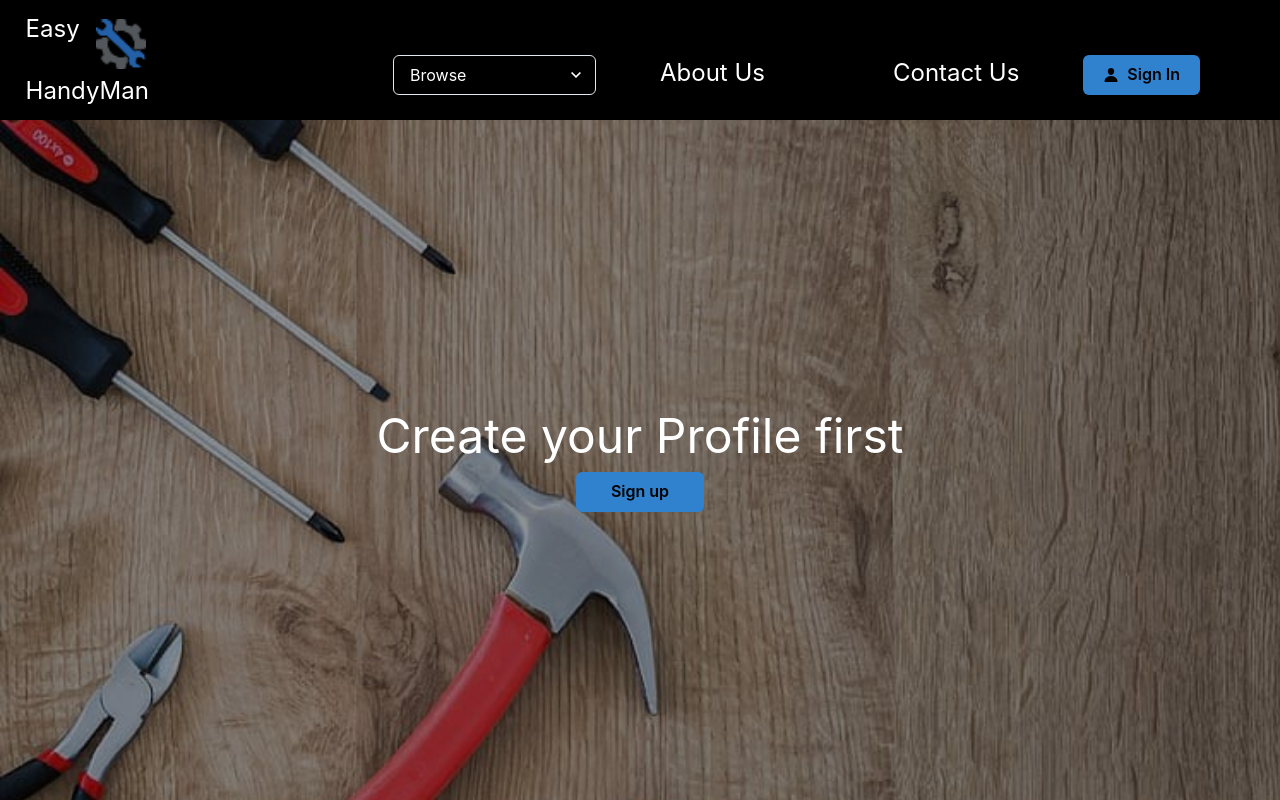
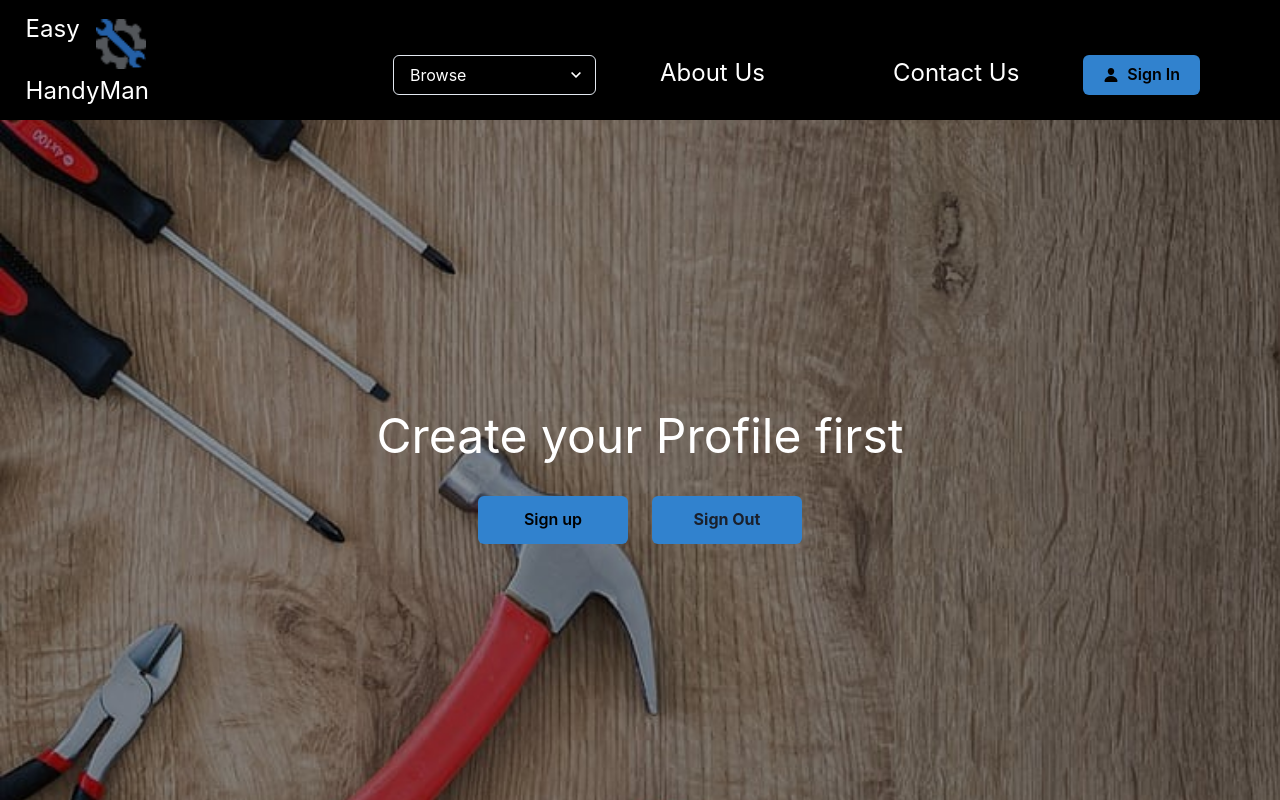
Before and after one commit to jeisper/handyman, a React (Create React App) app: page /profile in a window 1280 px wide. Shown: the top 800 px of the page. Built offline with nearby package versions, Linux system fonts and the light colour scheme; no server answers.

Commit message:
fixed problem on profile page

```diff
--- a/src/pages/form/ProfileData.js
+++ b/src/pages/form/ProfileData.js
@@ -106,7 +106,7 @@ function ProfileData({ formData, updateFormData, goBack, goNext }) {
       </Flex>
       <Flex justify="center">
         <Button
-          bg="blue.400"
+          bg="blue.500"
           m="2vw"
           fontSize="3vh"
           alignContent="left"
@@ -118,7 +118,7 @@ function ProfileData({ formData, updateFormData, goBack, goNext }) {
 
         <IconButton
           m="2vw"
-          bg="blue.400"
+          bg="blue.500"
           onClick={() => {
             if (checkValidInput()) {
               goNext();
--- a/src/pages/form/Skills.js
+++ b/src/pages/form/Skills.js
@@ -53,11 +53,11 @@ function Skills({ formData, updateFormData, goBack, goNext }) {
         Add Skill
       </Button>
       <Flex justify="center">
-        <IconButton placeContent="left" m="2vw" bg="blue.400" onClick={goBack}>
+        <IconButton placeContent="left" m="2vw" bg="blue.500" onClick={goBack}>
           <TiArrowLeftOutline fontSize="5vh" />
         </IconButton>
         <Spacer />
-        <IconButton placeContent="right" m="2vw" bg="blue.400" onClick={goNext}>
+        <IconButton placeContent="right" m="2vw" bg="blue.500" onClick={goNext}>
           <TiArrowRightOutline fontSize="35px" />
         </IconButton>
       </Flex>
--- a/src/pages/form/Summary.js
+++ b/src/pages/form/Summary.js
@@ -47,14 +47,14 @@ function Summary({ formData, updateFormData, saveChange, goBack }) {
       </FormControl>
 
       <Flex justify="center">
-        <IconButton placeContent="left" m="2vw" onClick={goBack} bg="blue.400">
+        <IconButton placeContent="left" m="2vw" onClick={goBack} bg="blue.500">
           <TiArrowLeftOutline fontSize="5vh" />
         </IconButton>
         <Spacer />
         <Button
           m="2vw"
           fontSize="3vh"
-          bg="blue.400"
+          bg="blue.500"
           alignContent="left"
           onClick={() => {
             if (checkValidInput()) {
--- a/src/pages/profile/index.js
+++ b/src/pages/profile/index.js
@@ -268,7 +268,7 @@ function Profile() {
                 mt="6"
                 mx="3"
                 p="6"
-                bg="blue.400"
+                bg="blue.500"
                 w="25%"
                 fontWeight="bold"
                 onClick={() => {
@@ -290,7 +290,7 @@ function Profile() {
                 mt="6"
                 mx="3"
                 p="6"
-                bg="blue.400"
+                bg="blue.500"
                 w="25%"
                 fontWeight="bold"
                 onClick={() => {
@@ -305,7 +305,7 @@ function Profile() {
                 mt="6"
                 mx="3"
                 p="6"
-                bg="blue.400"
+                bg="blue.500"
                 w="25%"
                 fontWeight="bold"
                 onClick={() => {
@@ -354,11 +354,13 @@ function Profile() {
         >
           Create your Profile first
         </Flex>
+        <Flex displayDir="row">
           <Button
             bg="blue.500"
-          w="10vw"
-          h="5vh"
-          mx="8vh"
+            mt="6"
+            mx="3"
+            p="6"
+            w="150px"
             color="black"
             fontSize="1xl"
             onClick={() => {
@@ -367,6 +369,21 @@ function Profile() {
           >
             Sign up
           </Button>
+          <Button
+            mt="6"
+            mx="3"
+            p="6"
+            bg="blue.500"
+            w="150px"
+            fontWeight="bold"
+            onClick={() => {
+              navigate("/");
+              signUserOut();
+            }}
+          >
+            Sign Out
+          </Button>
+        </Flex>
       </Flex>
       <Footer />
     </Flex>
--- a/src/pages/review/ReviewData.js
+++ b/src/pages/review/ReviewData.js
@@ -105,7 +105,7 @@ function ReviewData() {
         <Button
           m="2vw"
           fontSize="2vh"
-          bg="blue.400"
+          bg="blue.500"
           alignContent="left"
           onClick={() => {
             navigate("/customer");
@@ -117,7 +117,7 @@ function ReviewData() {
 
         <Button
           m="2vw"
-          bg="blue.400"
+          bg="blue.500"
           fontSize="2vh"
           onClick={() => {
             updateReview();
```
Lines whose indentation alone changed are shown as unchanged.
